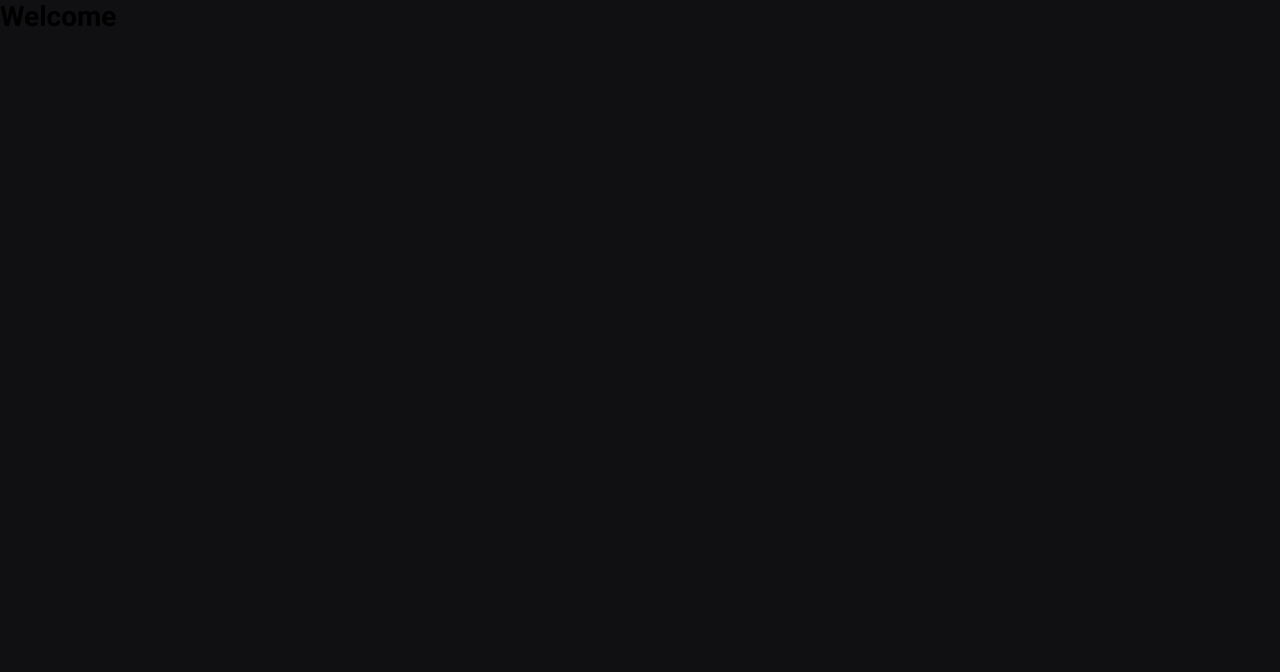
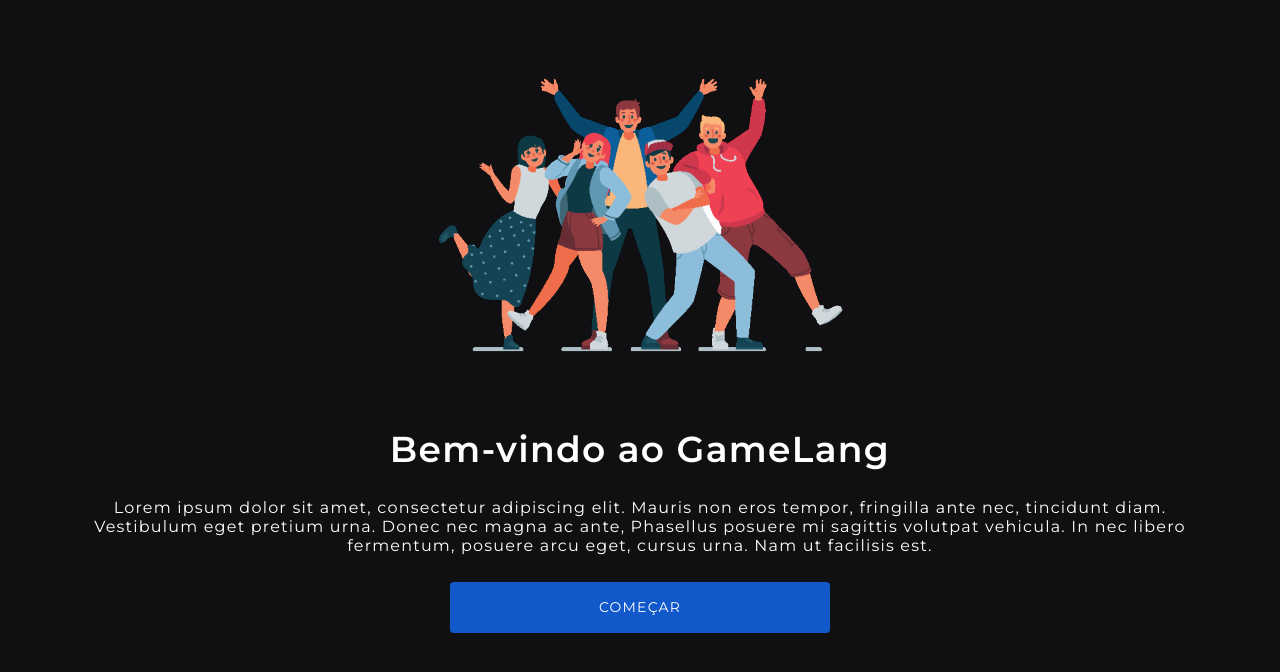
Before and after one commit to tuliocll/hackathon-rocket, a React (Create React App) app: page /welcome in a window 1280 px wide. Shown: the top 672 px of the page. Built offline with nearby package versions, Linux system fonts and the light colour scheme.

Commit message:
:sparkles: Add welcome page

```diff
--- /dev/null
+++ b/src/pages/Welcome/index.js
@@ -0,0 +1,24 @@
+/* eslint-disable object-curly-newline */
+import React from 'react';
+
+import welcomeImage from '../../assets/images/intro-logo.png';
+import { Container, Image, IntroWrapper, Button } from './styles';
+
+export default function Welcome() {
+  return (
+    <Container>
+      <Image src={welcomeImage} />
+      <IntroWrapper>
+        <h1>Bem-vindo ao GameLang</h1>
+        <div>
+          Lorem ipsum dolor sit amet, consectetur adipiscing elit. Mauris non
+          eros tempor, fringilla ante nec, tincidunt diam. Vestibulum eget
+          pretium urna. Donec nec magna ac ante, Phasellus posuere mi sagittis
+          volutpat vehicula. In nec libero fermentum, posuere arcu eget, cursus
+          urna. Nam ut facilisis est.
+        </div>
+        <Button to="/dashboard">COMEÇAR</Button>
+      </IntroWrapper>
+    </Container>
+  );
+}
--- /dev/null
+++ b/src/pages/Welcome/styles.js
@@ -0,0 +1,50 @@
+import styled from 'styled-components';
+import { Link } from 'react-router-dom';
+
+export const Container = styled.div`
+  display: flex;
+  flex-direction: column;
+  justify-content: center;
+  align-items: center;
+`;
+
+export const Image = styled.img`
+  width: 427px;
+  height: 427px;
+`;
+
+export const IntroWrapper = styled.div`
+  display: flex;
+  flex-direction: column;
+  justify-content: center;
+  align-items: center;
+  margin: 0 68px;
+
+  > h1 {
+    color: #fff;
+    font-size: 36px;
+    letter-spacing: 1.3px;
+    margin-bottom: 27px;
+  }
+
+  > div {
+    color: #fff;
+    font-size: 16px;
+    letter-spacing: 1.2px;
+    text-align: center;
+    margin-bottom: 27px;
+  }
+`;
+
+export const Button = styled(Link)`
+  width: 380px;
+  height: 51px;
+  line-height: 51px;
+  border: 0;
+  border-radius: 4px;
+  background: #1159cb;
+  color: #fff;
+  text-align: center;
+  letter-spacing: 1.2px;
+  cursor: pointer;
+`;
--- a/src/routes.js
+++ b/src/routes.js
@@ -2,10 +2,11 @@ import React from 'react';
 import { Switch, useLocation, Route } from 'react-router-dom';
 import { TransitionGroup, CSSTransition } from 'react-transition-group';
 
+import Welcome from './pages/Welcome';
+
 import './styles/animation.styles.css';
 
 const Home = () => <h1>Home</h1>;
-const Welcome = () => <h1>Welcome</h1>;
 
 export default function Routes() {
   const location = useLocation();
--- a/src/styles/global.styles.js
+++ b/src/styles/global.styles.js
@@ -2,6 +2,7 @@ import { createGlobalStyle } from 'styled-components';
 
 export default createGlobalStyle`
 @import url('https://fonts.googleapis.com/css?family=Roboto:400,700&display=swap');
+@import url('https://fonts.googleapis.com/css?family=Montserrat:400,600&display=swap');
 *{
     margin: 0;
     padding: 0;
@@ -16,7 +17,7 @@ html, body, #root {
     background: #100f12;
 }
 body, input, button{
-    font: 14px 'Roboto', sans-serif;
+    font: 14px 'Montserrat', sans-serif;
 }
 a {
     text-decoration: none;
```
Also changed, not shown: src/assets/images/intro-logo.png (added).
